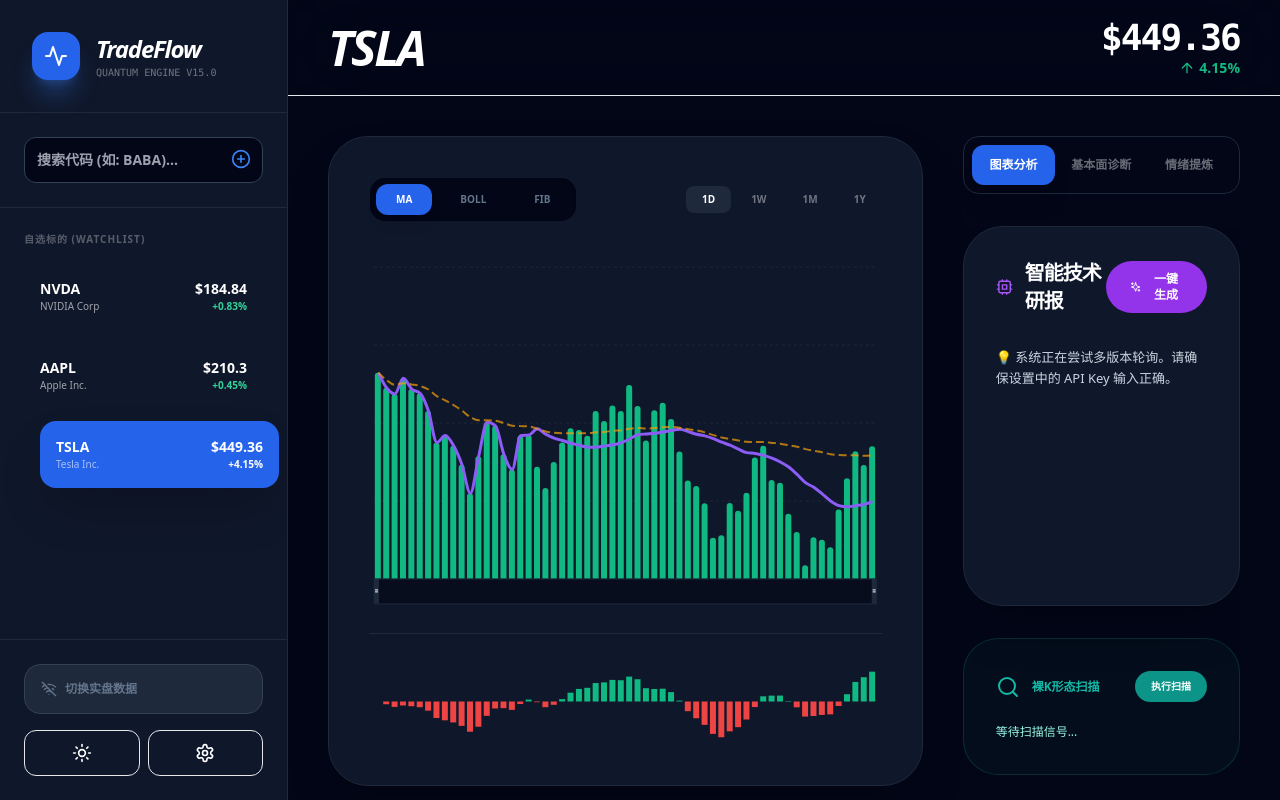
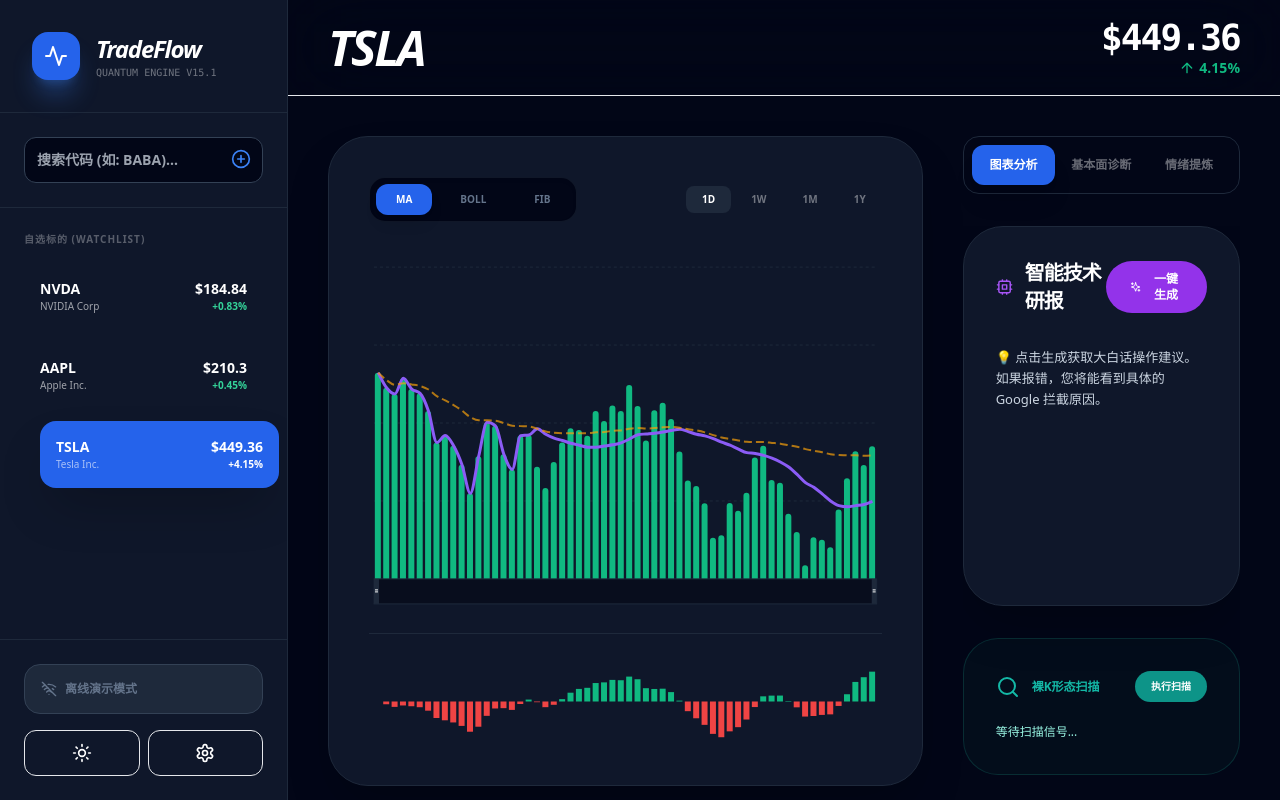
Before and after one commit to kaneluy/tradeflow-web, a React (Vite) app: page / in a window 1280 px wide. Built offline with nearby package versions, Linux system fonts and the light colour scheme.

Commit message:
fix: V15.1 代理强化，透传真实的 Google API 错误信息

```diff
--- a/src/App.jsx
+++ b/src/App.jsx
@@ -85,15 +85,12 @@
 // ==========================================
 
 /**
- * 🛠️ 智能 AI 通信引擎 (V15.0)
- * 深度修复 404/403/Failed to fetch 错误
+ * 🛠️ 智能 AI 通信引擎 (V15.1 真实错误透传版)
  */
 const callGeminiAPI = async (prompt, userKey, backendUrl = "") => {
   const cleanKey = (userKey || "").trim();
   if (!cleanKey) return "⚠️ 请在左下角设置中填入 Gemini API Key。";
 
-  // 策略 A：云端中转代理 (解决本地环境无法连 Google 的问题)
-  // 逻辑：如果设置了后端地址，则拼接 /api/ai；否则使用相对路径。
   const proxyPath = backendUrl
     ? (backendUrl.endsWith('/') ? `${backendUrl}api/ai` : `${backendUrl}/api/ai`)
     : "/api/ai";
@@ -105,16 +102,23 @@
       body: JSON.stringify({ prompt, key: cleanKey })
     });
 
-    if (response.ok) {
-      const data = await response.json();
-      return data.text || "AI 返回内容为空。";
-    } else if (response.status !== 404) {
-      // 如果不是 404，说明代理接口存在但报错了
-      const errDetail = await response.text();
-      throw new Error(`代理服务错误: ${response.status} (${errDetail.substring(0, 50)})`);
+    // 如果代理服务器有响应（无论成功还是 Google 报错）
+    if (response.status !== 404) {
+      const data = await response.json().catch(() => ({}));
+
+      if (response.ok) {
+        // 兼容旧代理文件的模糊报错
+        if (data.text === "AI 响应异常" || data.text === "AI 引擎无响应") {
+            return `⚠️ 云端代理已接通，但 Google 拒绝了请求。可能原因：\n1. API Key 复制不完整或无效\n2. 该 Key 已被 Google 封禁。`;
+        }
+        return data.text || "AI 返回内容为空。";
+      } else {
+        // 透传新代理文件捕获的真实 Google 报错
+        return `⚠️ Google API 报错: ${data.error || response.statusText}\n请检查您的 API Key 是否正确有效。`;
+      }
     }
   } catch (e) {
-    console.warn("云端代理调用失败:", e.message);
+    console.warn("云端代理未命中或调用失败:", e.message);
   }
 
   // 策略 B：降级为浏览器直连探测 (需要全局海外代理)
@@ -139,11 +143,11 @@
       }
       errors.push(`${cfg.v}:${response.status}`);
     } catch (e) {
-      errors.push(`直连失败(${e.message.substring(0, 20)})`);
+      errors.push(`直连拦截`);
     }
   }
 
-  return `AI 响应异常。\n\n[排查详情]:\n中转路径: ${proxyPath}\n最后尝试: ${errors.join(' | ')}\n\n[建议]:\n1. 请检查 GitHub 中是否存在 api/ai.js 且已推送；\n2. 确保在设置中配置了正确的 Vercel 域名（若直连失败）；\n3. 检查 API Key 是否有效。`;
+  return `网络环境不支持直连。\n请确保 Github 的 api/ai.js 部署成功，或开启全局代理。`;
 };
 
 const calculateIndicators = (data) => {
@@ -348,12 +352,12 @@
       <aside className={`w-72 border-r flex flex-col transition-all ${isDarkMode ? 'bg-slate-900 border-slate-800' : 'bg-white border-slate-200 shadow-xl'}`}>
         <div className="p-8 border-b border-inherit">
             <div className="flex items-center gap-4 group">
-                <div className="p-3 bg-blue-600 rounded-2xl shadow-xl shadow-blue-500/30 group-hover:rotate-12 transition-transform">
+                <div className="p-3 bg-blue-600 rounded-2xl shadow-xl shadow-blue-500/30">
                     <Activity className="w-6 h-6 text-white"/>
                 </div>
                 <div>
                     <h1 className="text-2xl font-black tracking-tighter italic">TradeFlow</h1>
-                    <p className="text-[10px] opacity-40 font-mono">QUANTUM ENGINE V15.0</p>
+                    <p className="text-[10px] opacity-40 font-mono">QUANTUM ENGINE V15.1</p>
                 </div>
             </div>
         </div>
@@ -385,7 +389,7 @@
 
         <div className="p-6 border-t border-inherit space-y-4">
             <button onClick={()=>setIsRealTime(!isRealTime)} className={`w-full p-4 rounded-2xl flex items-center justify-between text-xs font-black border transition-all ${isRealTime ? 'bg-green-500/10 border-green-500 text-green-500 shadow-lg' : 'bg-slate-800 border-slate-700 text-slate-500'}`}>
-                <div className="flex items-center gap-2">{isRealTime ? <Wifi className="w-4 h-4"/> : <WifiOff className="w-4 h-4"/>}<span>{isRealTime ? '实盘连接中' : '切换实盘数据'}</span></div>
+                <div className="flex items-center gap-2">{isRealTime ? <Wifi className="w-4 h-4"/> : <WifiOff className="w-4 h-4"/>}<span>{isRealTime ? '实盘连接中' : '离线演示模式'}</span></div>
                 {isRealTime && <div className="w-2 h-2 bg-green-500 rounded-full animate-pulse shadow-[0_0_10px_#10b981]"/>}
             </button>
             <div className="flex gap-2">
@@ -477,7 +481,7 @@
                                             {isAiLoading ? <Loader2 className="w-4 h-4 animate-spin"/> : <Sparkles className="w-4 h-4"/>} 一键生成
                                         </button>
                                     </div>
-                                    <div className={`flex-1 text-[13px] leading-relaxed whitespace-pre-wrap relative z-10 ${isDarkMode ? 'text-slate-300' : 'text-slate-600'}`}>{aiReport || "💡 系统正在尝试多版本轮询。请确保设置中的 API Key 输入正确。"}</div>
+                                    <div className={`flex-1 text-[13px] leading-relaxed whitespace-pre-wrap relative z-10 ${isDarkMode ? 'text-slate-300' : 'text-slate-600'}`}>{aiReport || "💡 点击生成获取大白话操作建议。如果报错，您将能看到具体的 Google 拦截原因。"}</div>
                                 </div>
                                 <div className={`p-8 rounded-[35px] border flex flex-col gap-5 transition-all ${isDarkMode ? 'bg-teal-900/10 border-teal-800/40' : 'bg-teal-50 border-teal-100'}`}>
                                     <div className="flex items-center justify-between"><div className="flex items-center gap-3 text-teal-500"><Search className="w-6 h-6"/><span className="text-xs font-black uppercase">裸K形态扫描</span></div><button onClick={()=>handleAI('scan')} disabled={isScanning} className="bg-teal-600 px-4 py-2 rounded-full text-[10px] font-bold text-white disabled:opacity-50 transition-all active:scale-95">执行扫描</button></div>
```
